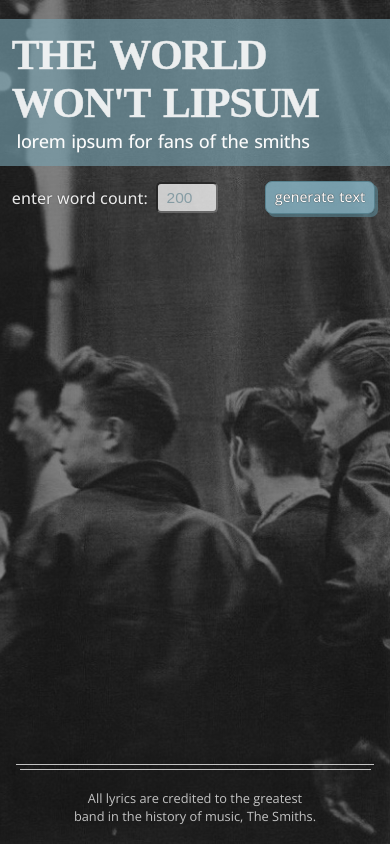
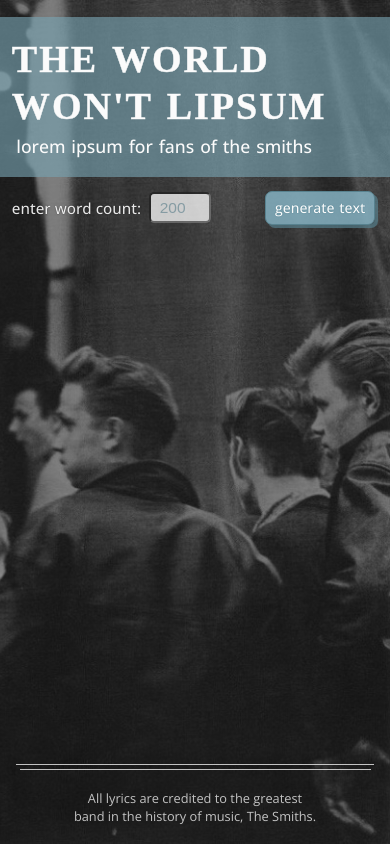
Before and after one commit to julierindone/lorem-Smithsum, a website: page index.html in a window 390 px wide. Drawn offline with nearby package versions, Linux system fonts and the light colour scheme; no server answers; a web font is replaced by a local one.

Commit message:
Minor font sizing & spacing improvements

```diff
--- a/style.css
+++ b/style.css
@@ -53,29 +53,32 @@
 	background-color: var(--trans-ice-blue);
 	display: flex;
 	flex-direction: column;
-	margin-block: clamp(0.9rem, 0.7em + 1.9vw, 2em) .3em;
-	padding-block: clamp(0.7rem, 0.45em + 1.5vw, 2em);
+	margin-block: clamp(1rem, 0.6em + 1.9vw, 2em) .3em;
+	padding-block: clamp(0.9rem, 0.55em + 2.6vw, 2em);
 	padding-inline: var(--inline-padding-margins);
+
+	> * {
+		text-align: center;
 	}
 
 	h1 {
-	font-size: clamp(2rem, 1.8rem + 3.3vw, 6rem);
-	word-spacing: 4px;
-	letter-spacing: -1px;
+		font-size: clamp(1px, 6vw, 4rem);
+		font-weight: 750;
+		letter-spacing: 1.5px;
+		word-spacing: 3px;
+		line-height: 1.25;
+		text-wrap: balance;
 		-webkit-text-stroke-width: .5px;
 		-webkit-text-stroke-color: var(--white);
-	line-height: 1.15;
-	opacity: .9;
-	text-wrap: balance;
 	}
 
 	.subheading {
-	font-size: clamp(1rem, 0.95rem + 0.75vw, 2rem);
+		font-size: clamp(1.1rem, 0.82rem + 0.95vw, 2.2rem);
 		font-weight: 500;
-	letter-spacing: -.32px;
 		word-spacing: 1.25px;
 		padding-left: .25em;
-	margin-block: .1em 0; /* Leave as rem - otherwise it's too stretched out on wider screens. */
+		margin-top: .15em;
+	}
 }
 
 main {
@@ -149,6 +152,7 @@
 }
 
 #input-box label {
+	font-size: .95em;
 	opacity: .9;
 	text-shadow: 0 0 1px black;
 }
@@ -176,7 +180,7 @@
 	border: 1px solid #58828f;
 	border-radius: 7px;
 	box-shadow: 3px 3px #578390a8;
-	text-shadow: 0 0 1px black;
+	text-shadow: 0 0 1px var(--dark-ice-blue);
 	padding-block: .4em .5em;
 	padding-inline: .65em;
 	margin-right: .2em; /* margin-right value is so the shadow doesn't get cut off. */
@@ -227,7 +231,7 @@
 
 #lyrics-el {
 	color: var(--dark-ice-blue);
-	line-height: 1.5;
+	line-height: 1.6;
 	padding-inline: .75em;
 	font-size: var(--main-font-size);
 }
@@ -261,14 +265,21 @@
 		width: 0;
 		background: transparent;
 	}
+}
 
-	#lyrics-el {
-		line-height: 1.5;
+@media (max-width: 500px) {
+	.color-band {
+		> * {
+			text-align: left;
+		}
+
+		h1 {
+			/* TODO: This is more similar font size that was previously set for ALL screen sizes. I didn't try the new one out with smaller screens yet But I liked the left-aligned one better for smaller screens...*/
+			font-size: clamp(1.6rem, 1rem + 5.65vw, 2.6rem);
+			letter-spacing: 2px;
 		}
 	}
 
-/* This will be the smallest size to keep and will be the base css if I rewrite. */
-@media (max-width: 500px) {
 	.word-count-input-container {
 		justify-content: space-between;
 		max-width: unset;
```
Lines whose indentation alone changed are shown as unchanged.
